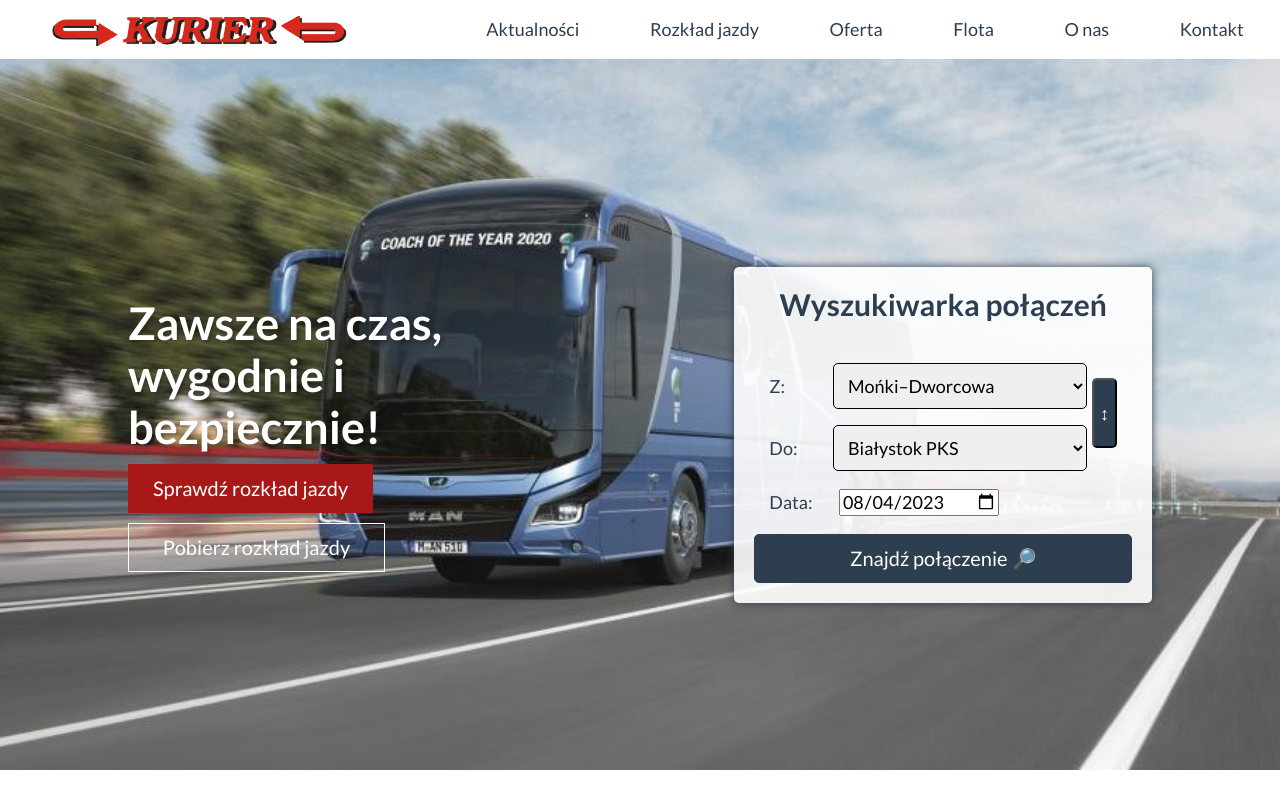
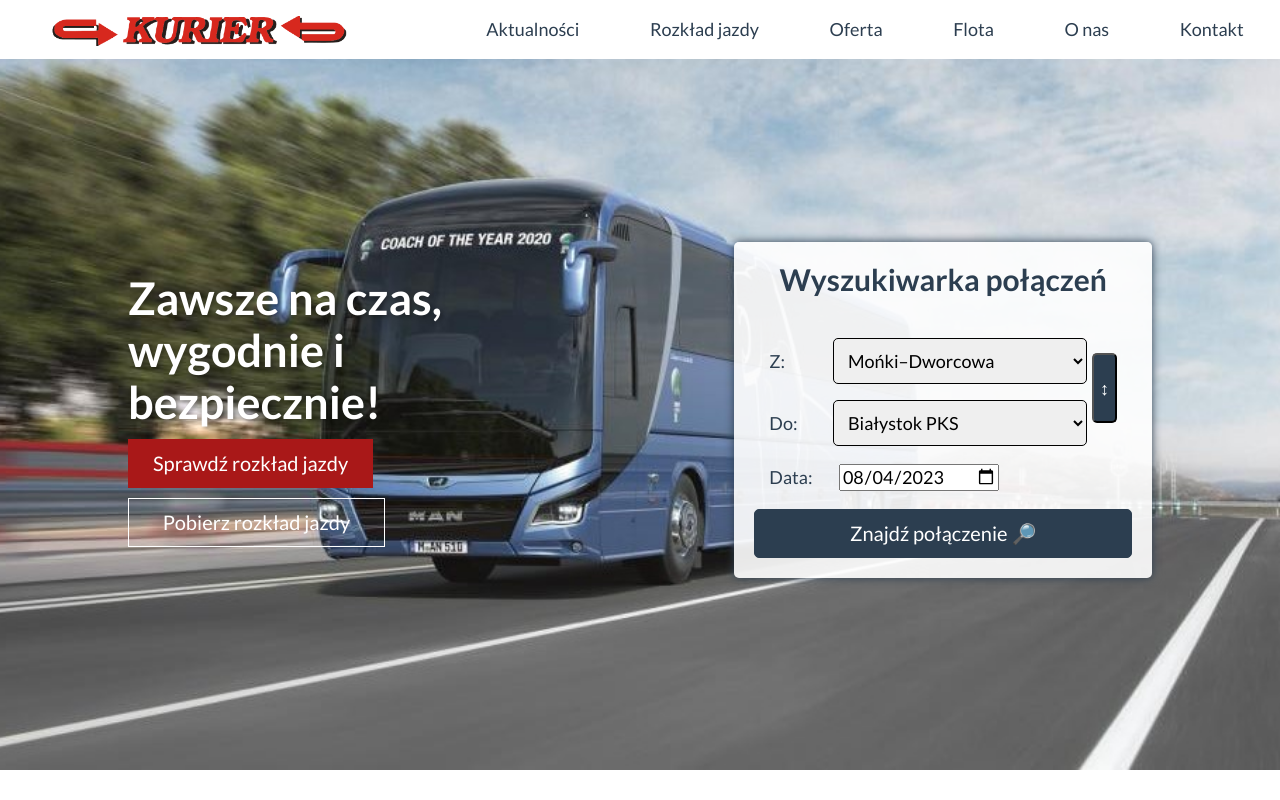
Before and after one commit to MarcinJankowski00/Kurier-Jankowscy-homepage-react, a React (Create React App) app: page / in a window 1280 px wide. Shown: the top 800 px of the page. Built offline with nearby package versions, Linux system fonts and the light colour scheme.

Commit message:
visual changes

```diff
--- a/src/Photo/Search/styled.js
+++ b/src/Photo/Search/styled.js
@@ -5,7 +5,6 @@ export const Form = styled.div`
     color: ${({ theme }) => theme.color.teal};
     width: 440px;
     padding: 20px;
-    margin-top: 100px;
     border-radius: 5px;
     box-shadow: 0px 0px 10px 0px ${({ theme }) => theme.color.grey};
     @media (max-width: ${({ theme }) => theme.breakpoint.mobileMax}px) {
--- a/src/Photo/styled.js
+++ b/src/Photo/styled.js
@@ -6,6 +6,7 @@ export const Image = styled.div`
     flex-direction: row;
     width: 100%;
     height: 770px;
+    padding-top: 50px;
     padding-left: 10%;
     padding-right: 10%;
     justify-content: center;
@@ -24,7 +25,6 @@ export const Text = styled.div`
     color: white;
     font-weight: bold;
     font-size: 45px;
-    margin-top: 100px;
     margin-right: 130px;
     @media (max-width: ${({ theme }) => theme.breakpoint.mobileMax}px) {
             display: none;
```
